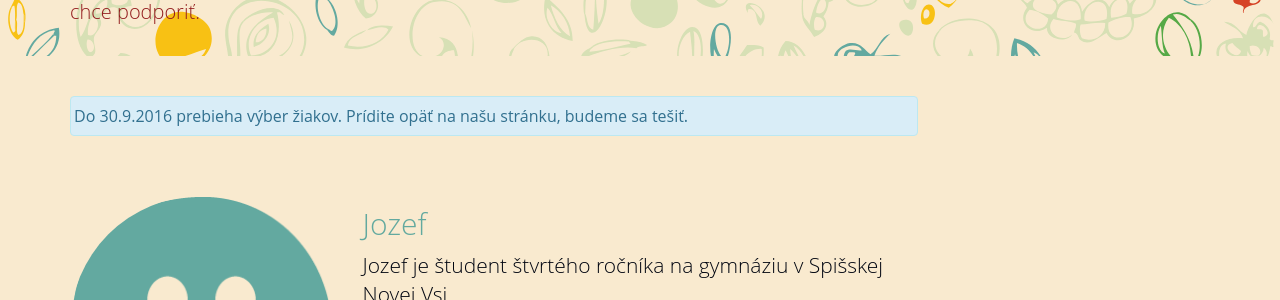
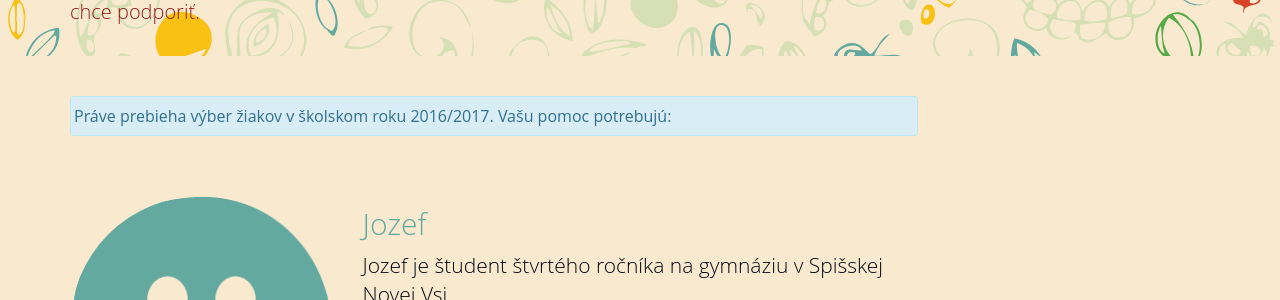
Before and after one commit to davatjeviac/davatjeviac.github.io, a Jekyll site: the page built from profily-ziakov.html, in a window 1280 px wide and 900 px high. Shown: the part 274-574 px from the top of the window. Built offline with Jekyll 4.4.1, drawn with Linux system fonts in a browser that asks for light colours; some web fonts are replaced.

Commit message:
Update profily-ziakov.html

```diff
--- a/profily-ziakov.html
+++ b/profily-ziakov.html
@@ -18,7 +18,7 @@ order: 3
   <div class="row">
     <div class="col-md-9">
       <div class="custom-section">
-        <p class="alert alert-info" role="alert">Do 30.9.2016 prebieha výber žiakov. Prídite opäť na našu stránku, budeme sa tešiť.</p>
+        <p class="alert alert-info" role="alert">Práve prebieha výber žiakov v školskom roku 2016/2017. Vašu pomoc potrebujú:</p>
       </div>
     </div>
   </div>
```
